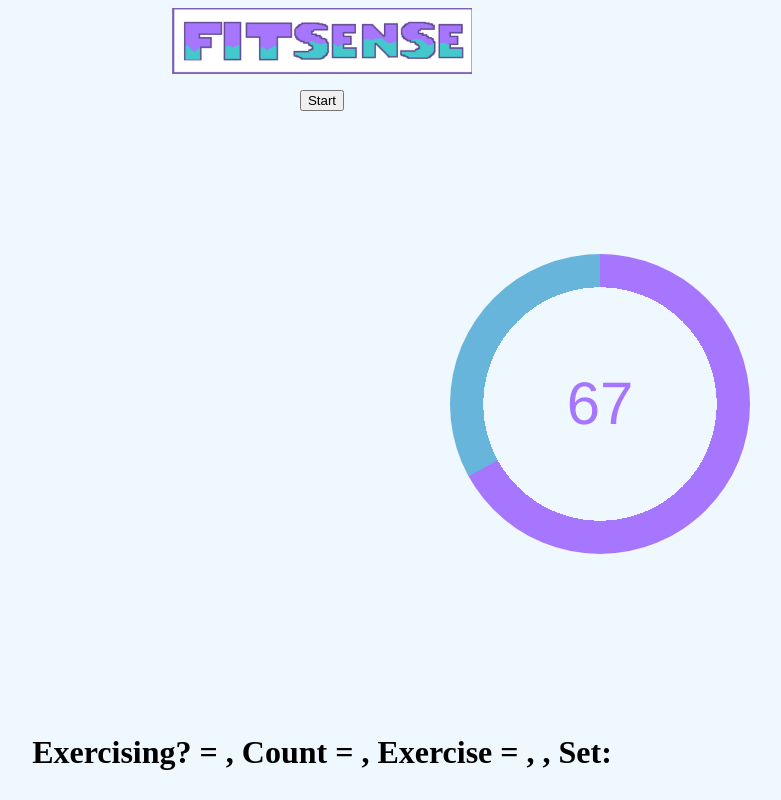
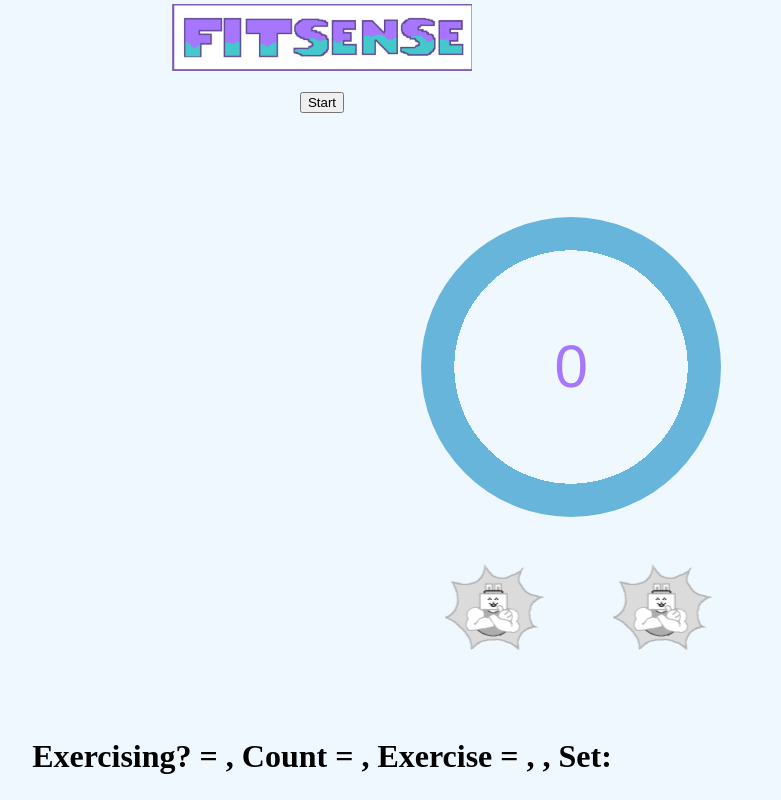
Before and after one commit to christinagooo/UT-A-Hackathon22, a plain HTML site: page HackTX22/work.html in a window 1280 px wide. Shown: the whole page, without its empty margins (318-1099 px from the left). Drawn offline with Linux system fonts and the light colour scheme.

Commit message:
updated logo without blank space

```diff
--- a/HackTX22/work.css
+++ b/HackTX22/work.css
@@ -2,11 +2,27 @@
     width: 100%;
 }
 
+.header {
+  height: 7vh;
+}
 
+.button {
+  text-align: center;
+  margin-top: 3vh;
+}
 .column{
     float: left;
     flex: 50%;
-    margin: 10vw
+    margin-top: 12vh;
+    margin-left: 9vw;
+    margin-right: 9vw;
+}
+
+.set-image {
+  margin-top: 5vh;
+  margin-bottom: 5vh;
+  margin-right: 5vh;
+  margin-left: 3vh;
 }
 
 @media screen and (max-width:600px){
@@ -49,7 +65,7 @@
     left: 0;
     width: 100%;
     height: 100%;
-    background: conic-gradient(var(--primary) calc(var(--percentage) * 1%), var(--secondary) 0);
+    background: conic-gradient(var(--primary) calc(var(--percentage) * 20%), var(--secondary) 0);
     mask: radial-gradient(white 55%, transparent 0);
     mask-mode: alpha;
     -webkit-mask: radial-gradient(#0000 55%, #000 0);
--- a/HackTX22/work.html
+++ b/HackTX22/work.html
@@ -4,9 +4,11 @@
 
 
 
-<img id="header" src="art_hacktx/fitsense_logo_standalone.png" alt="This is an image" width="300"  >
+<div class = header>
+    <img id="header" src="art_hacktx/fitsense_logo_standalone.png" alt="This is an image" width="300"  >
+</div>
 
-<button type="button" onclick="init()">Start</button>
+<button class = "button" type="button" onclick="init()">Start</button>
 
 
 <div>
@@ -16,7 +18,9 @@
         </div>
     </div>
     <div class = column>
-        <div id='bar' role="progressbar" aria-valuenow="67" aria-valuemin="0" aria-valuemax="100" style="--value: 67"></div>
+        <div id='bar' role="progressbar" aria-valuenow="0" aria-valuemin="0" aria-valuemax="5" style="--value: 0"></div>
+        <img id = 'set1' class = 'set-image' id='prog1' src = "art_hacktx/workout_completed_no.png">
+        <img id = 'set2' class = 'set-image' id='prog1' src = "art_hacktx/workout_completed_no.png">
     </div>
 </div>
 
@@ -104,6 +108,8 @@
 
         document.getElementById("set").innerHTML = sets;
 
+        document.getElementById("bar").setAttribute("aria-valuenow", count);
+        document.getElementById("bar").setAttribute("style", "--value: " + count);
         // // if user wnats to start, exercise is true
         if(!exercise && prediction[7].probability.toFixed(2) > 0.90){
             exercise = true;
@@ -124,9 +130,11 @@
                 count++;
                 if(count == 5) {
                     sets++;
+                    document.getElementById("set1").setAttribute("src", "art_hacktx/workout_completed_yay.png");
                     count = 0;
                 }
                 if(sets == 3) {
+                    document.getElementById("set1").setAttribute("src", "art_hacktx/workout_completed_no.png");
                     sets = 1;
                     inExercise = false;
                     exerciseNum += 2;
```
Also changed, not shown: HackTX22/art_hacktx/workout_completed_no.png (added), 4 other files.
